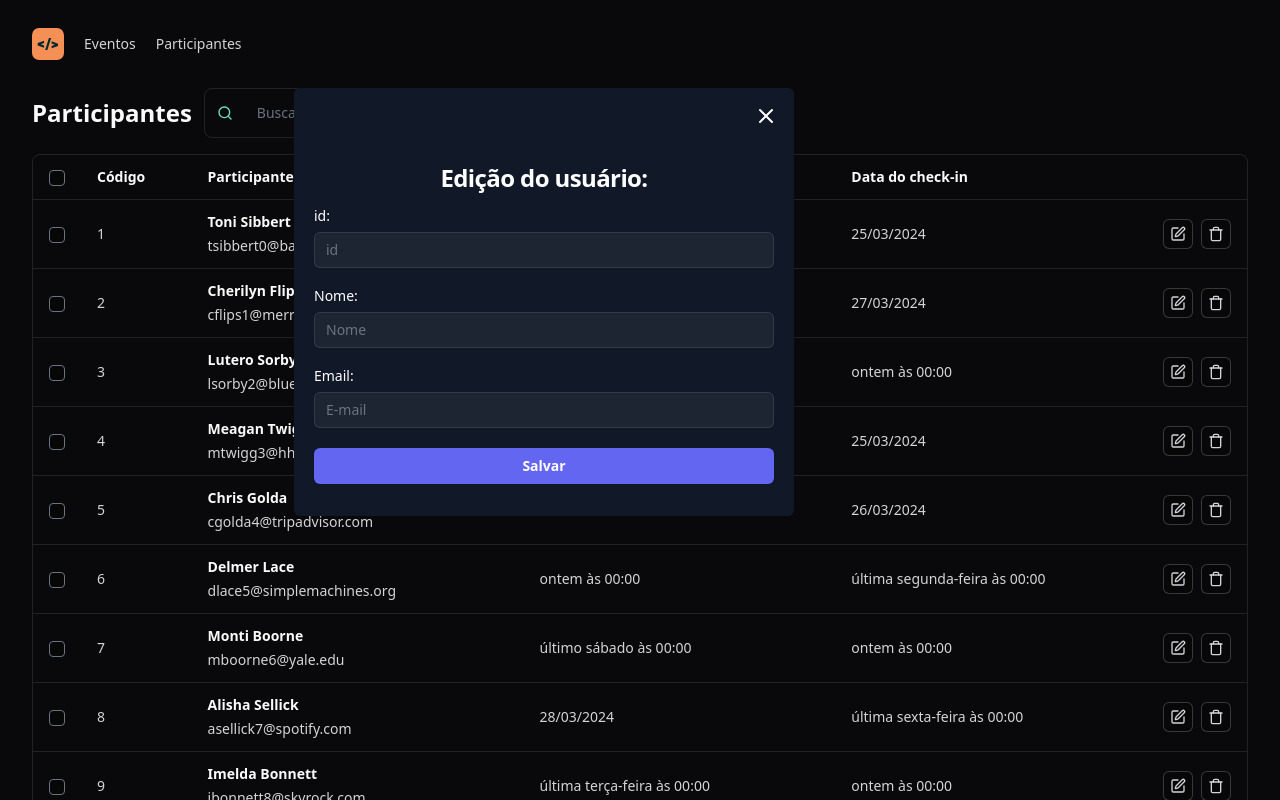
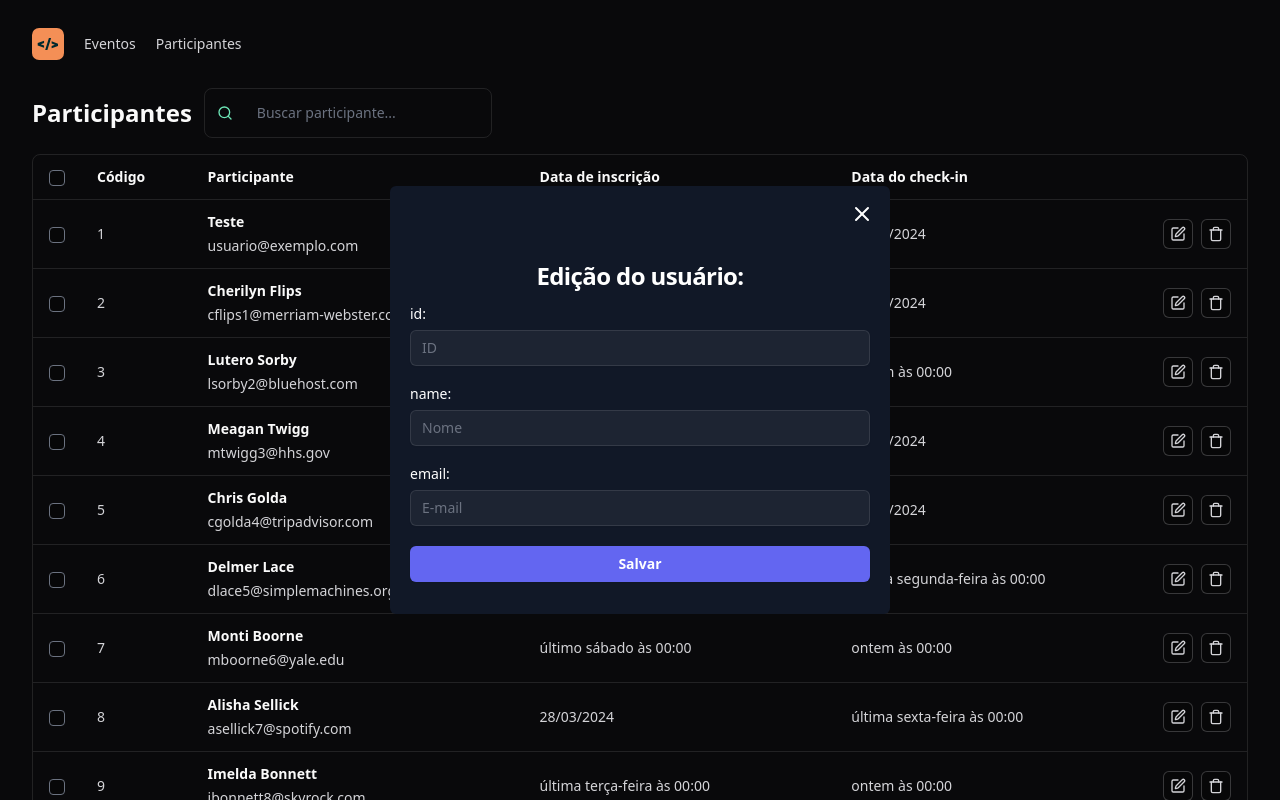
Before and after one commit to gabriel-lgomes/pass-in-web-main, a React (Vite) app: page / in a window 1280 px wide. Both pictures are taken after a click on the button 1178 px from the left and 234 px from the top of the page. Shown: the top 800 px of the page. Built offline with nearby package versions, Linux system fonts and the light colour scheme; data requests are answered from the project's data file.

Commit message:
update: updated input and usefetch

```diff
--- a/package.json
+++ b/package.json
@@ -16,6 +16,7 @@
     "lucide-react": "^0.364.0",
     "react": "^18.2.0",
     "react-dom": "^18.2.0",
+    "react-hook-form": "^7.51.3",
     "react-paginate": "^8.2.0",
     "tailwind-merge": "^2.2.2"
   },
--- a/src/components/attendee-list.tsx
+++ b/src/components/attendee-list.tsx
@@ -27,6 +27,7 @@ export function AttendeeList() {
   const [page, setPage] = useState(0);
   const [filterData, setFilterData] = useState<UsersInterface[]>([]);
   const itemsPerPage = 20;
+  const [openModal, setOpenModal] = useState(false);
 
   useEffect(() => {
     if (data) {
@@ -112,7 +113,7 @@ export function AttendeeList() {
               <TableCell>
                 <div className="flex gap-2">
                   <IconButton transparent={true}>
-                    <SquarePen size={16} />
+                    <SquarePen size={16} onClick={() => setOpenModal(true)} />
                   </IconButton>
                   <IconButton transparent={true}>
                     <Trash size={16} />
@@ -143,7 +144,7 @@ export function AttendeeList() {
           </IconButton>
         }
       />
-      <Modal />
+      <Modal isVisible={openModal} onClose={() => setOpenModal(false)} />
     </div>
   );
 }
--- a/src/components/input.tsx
+++ b/src/components/input.tsx
@@ -1,21 +1,28 @@
-import { ComponentProps } from "react";
+import { forwardRef, ComponentProps } from "react";
 import { twMerge } from "tailwind-merge";
 
-interface InputProps extends ComponentProps<"input"> {}
+interface InputProps extends ComponentProps<"input"> {
+  register?: any;
+}
 
-export function Input({ ...props }: InputProps) {
-  return (
-    <label>
+// Adicionando 'forwardRef' ao componente 'Input'
+export const Input = forwardRef<HTMLInputElement, InputProps>(
+  ({ name, register, ...rest }, ref) => {
+    return (
       <label className="block text-sm font-medium leading-6 text-white my-2">
-        {props.name}:
+        {name}:
         <input
-          {...props}
+          {...rest} // Passando outras props restantes
+          name={name} // Definindo o atributo 'name' obrigatório para o registro
+          ref={ref} // Repassando a ref
+          // Registro do campo usando o React Hook Form, se 'register' estiver disponível
+          {...(register && { ref: register })}
           className={twMerge(
             "block w-full mt-1 rounded-md border-0 bg-white/5 py-1.5 text-white shadow-sm ring-1 ring-inset ring-white/10 focus:ring-2 focus:ring-inset focus:ring-indigo-500 sm:text-sm sm:leading-6",
-            props.className
+            rest.className
           )}
         />
       </label>
-    </label>
-  );
-}
+    );
+  }
+);
--- a/src/components/modal.tsx
+++ b/src/components/modal.tsx
@@ -1,23 +1,61 @@
 import { X } from "lucide-react";
 import { Input } from "./input";
 import { Button } from "./button";
+import { ComponentProps, useState } from "react";
+import useFetch from "../hooks/useFetch";
+import { newData } from "../interfaces/newData";
+import { useForm } from "react-hook-form";
 
-export function Modal() {
+interface ModalProps extends ComponentProps<"div"> {
+  isVisible: boolean; // Corrigido de isVisibile para isVisible
+  onClose: () => void;
+}
+
+export function Modal({ isVisible, onClose }: ModalProps) {
+  const urlAPI = import.meta.env.VITE_API_URL;
+
+  const [newData, setNewData] = useState<newData>();
+
+  // useFetch(`${urlAPI}/1`, undefined, newData);
+
+  const { register, handleSubmit } = useForm();
+
+  function handleData(data: any) {
+    console.log(data);
+  }
+
   return (
-    <div className="fixed w-[80%] flex justify-center">
-      <div className="bg-gray-900 rounded z-50 px-5 py-8 w-[500px] rounded-md relative">
+    <div
+      className={`fixed inset-0 flex items-center justify-center z-50 transition-opacity duration-300 ${
+        isVisible ? "opacity-100" : "opacity-0 pointer-events-none"
+      }`}
+    >
+      <div className="bg-gray-900 rounded px-5 py-8 w-[500px] rounded-md relative">
         <h3 className="mt-10 text-center text-2xl font-bold leading-9 tracking-tight text-white">
           Edição do usuário:
         </h3>
         <div className="absolute right-4 top-4 text-white">
-          <button>
+          <button onClick={onClose}>
             <X />
           </button>
         </div>
-        <form action="" className="flex flex-col justify-center">
-          <Input type="text" name="id" disabled placeholder="id" />
-          <Input type="text" name="Nome" placeholder="Nome" />
-          <Input type="email" name="Email" placeholder="E-mail" />
+        <form
+          onSubmit={handleSubmit(handleData)}
+          className="flex flex-col justify-center"
+        >
+          <Input type="text" name="id" disabled placeholder="ID" />
+          <Input
+            {...register("name")}
+            type="text"
+            name="name"
+            placeholder="Nome"
+          />
+          <Input
+            {...register("email")}
+            type="email"
+            name="email"
+            placeholder="E-mail"
+          />
           <Button type="submit">Salvar</Button>
         </form>
       </div>
--- a/src/data/db.json
+++ b/src/data/db.json
@@ -2,8 +2,8 @@
   "users": [
     {
       "id": 1,
-      "name": "Toni Sibbert",
-      "email": "tsibbert0@bandcamp.com",
+      "name": "Teste",
+      "email": "usuario@exemplo.com",
       "createdAt": "4/7/2024",
       "checkedInAt": "3/25/2024"
     },
@@ -706,6 +706,120 @@
       "email": "sfinneran2r@macromedia.com",
       "createdAt": "3/25/2024",
       "checkedInAt": "3/31/2024"
+    },
+    {
+      "id": 102
+    },
+    {
+      "id": 103
+    },
+    {
+      "id": 104
+    },
+    {
+      "id": 105
+    },
+    {
+      "id": 106
+    },
+    {
+      "id": 107
+    },
+    {
+      "id": 108
+    },
+    {
+      "id": 109
+    },
+    {
+      "id": 110
+    },
+    {
+      "id": 111
+    },
+    {
+      "id": 112
+    },
+    {
+      "id": 113
+    },
+    {
+      "id": 114
+    },
+    {
+      "id": 115
+    },
+    {
+      "id": 116
+    },
+    {
+      "id": 117
+    },
+    {
+      "id": 118
+    },
+    {
+      "id": 119
+    },
+    {
+      "id": 120
+    },
+    {
+      "id": 121
+    },
+    {
+      "id": 122
+    },
+    {
+      "id": 123
+    },
+    {
+      "id": 124
+    },
+    {
+      "id": 125
+    },
+    {
+      "id": 126
+    },
+    {
+      "id": 127
+    },
+    {
+      "id": 128
+    },
+    {
+      "id": 129
+    },
+    {
+      "id": 130
+    },
+    {
+      "id": 131
+    },
+    {
+      "id": 132
+    },
+    {
+      "id": 133
+    },
+    {
+      "id": 134
+    },
+    {
+      "id": 135
+    },
+    {
+      "id": 136
+    },
+    {
+      "id": 137
+    },
+    {
+      "id": 138
+    },
+    {
+      "id": 139
     }
   ]
 }
--- a/src/hooks/useFetch.ts
+++ b/src/hooks/useFetch.ts
@@ -3,8 +3,13 @@
 import axios from "axios";
 import { useEffect, useState } from "react";
 import { UsersInterface } from "../interfaces/users";
+import { newData } from "../interfaces/newData";
 
-export default function useFetch(url: string) {
+export default function useFetch(
+  url: string,
+  method?: string,
+  newData?: newData
+) {
   const [data, setData] = useState<UsersInterface[] | null>(null);
   const [error, setError] = useState<any>(null);
   const [loading, setLoading] = useState(false);
@@ -12,9 +17,21 @@ export default function useFetch(url: string) {
   useEffect(() => {
     const fetchData = async () => {
       try {
+        const response = await axios.get(url);
+        setData(response.data);
         setLoading(true); // Indica que a chamada está em andamento
-        const response = await axios(url);
-        setData(response.data);
+
+        // if (method === "patch") {
+        //   // axios
+        //   //   .patch(url, {
+        //   //     name: newData?.name,
+        //   //     email: newData?.email,
+        //   //   })
+        //   //   .then((response) => {
+        //   //     console.log(response);
+        //   //   });
+        //   console.log(newData);
+        // }
       } catch (err) {
         console.error(err);
         setError(err);
--- /dev/null
+++ b/src/interfaces/newData.ts
@@ -0,0 +1,7 @@
+import { UsersInterface } from "./users";
+
+export interface newData
+  extends Omit<UsersInterface, "id" | "createdAt" | "checkedInAt"> {
+  name: string;
+  email: string;
+}
```
Also changed, not shown: 1 other file (tests, documents, lock files or other folders).
